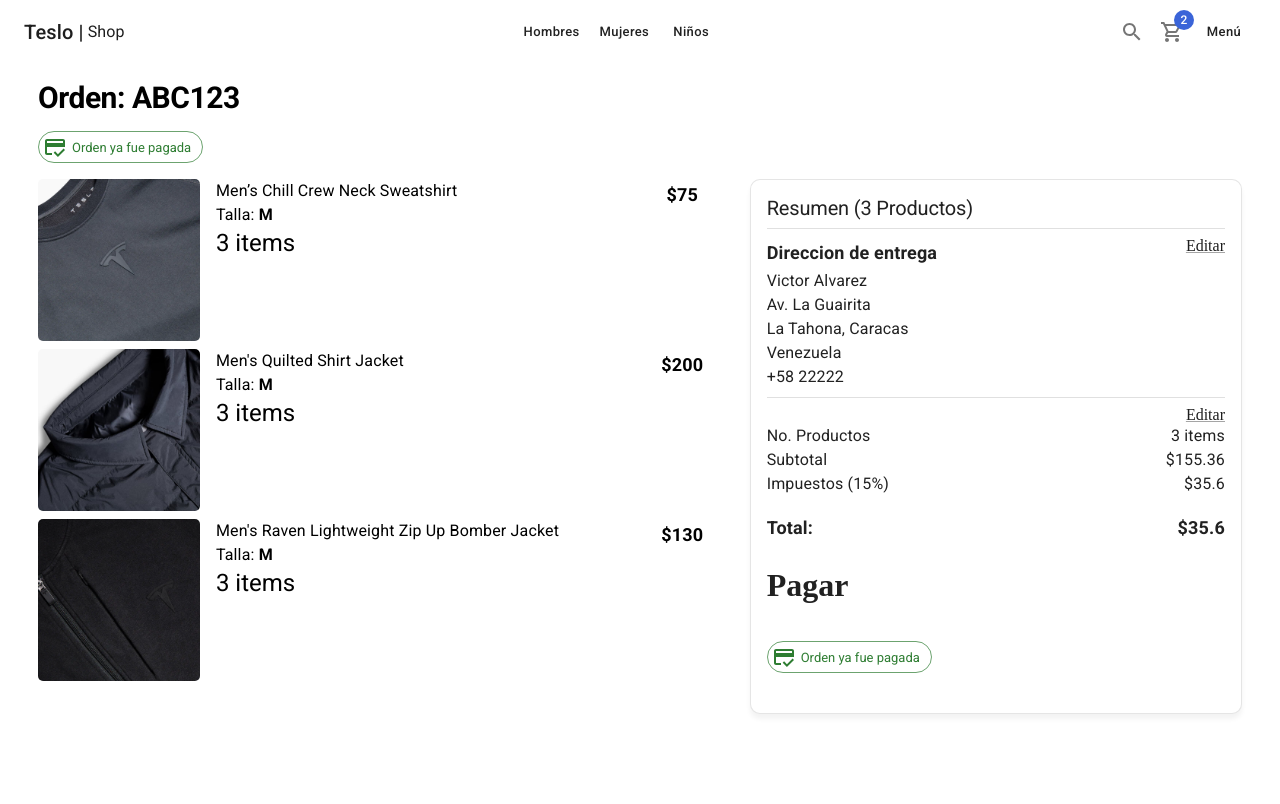
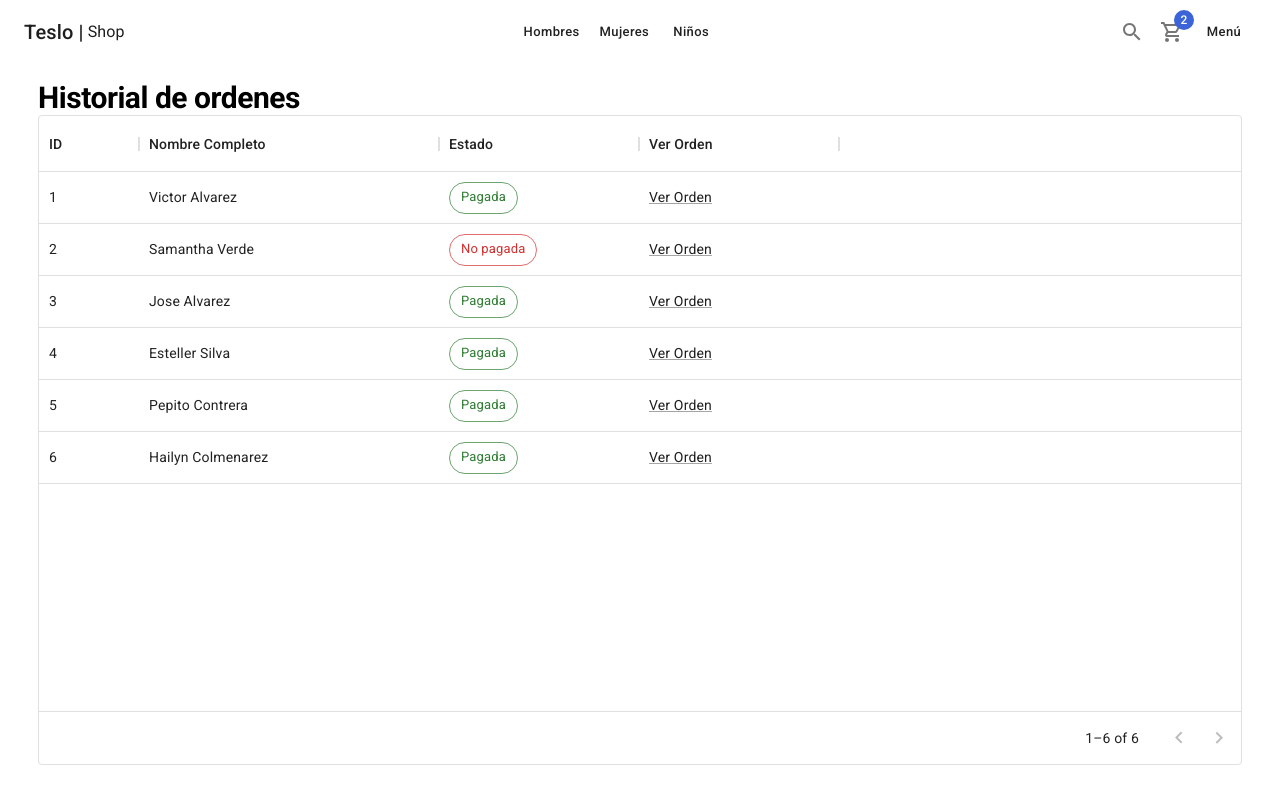
Before and after one commit to vhalvarez/teslo-shop-nextjs, a Next.js app: page /orders/history in a window 1280 px wide. Shown: the top 804 px of the page. Built offline with nearby package versions, Linux system fonts and the light colour scheme.

Commit message:
historial de ordenes

```diff
--- a/package.json
+++ b/package.json
@@ -13,6 +13,7 @@
     "@emotion/styled": "^11.8.1",
     "@mui/icons-material": "^5.5.1",
     "@mui/material": "^5.5.3",
+    "@mui/x-data-grid": "^5.8.0",
     "next": "12.1.4",
     "react": "18.0.0",
     "react-dom": "18.0.0",
--- /dev/null
+++ b/pages/orders/history.tsx
@@ -0,0 +1,69 @@
+import NextLink from "next/link";
+import { ShopLayout } from "../../components/layouts";
+import { DataGrid, GridColDef, GridValueGetterParams } from "@mui/x-data-grid";
+import { Chip, Grid, Link, Typography } from "@mui/material";
+
+const columns: GridColDef[] = [
+    { field: "id", headerName: "ID", width: 100 },
+    { field: "fullname", headerName: "Nombre Completo", width: 300 },
+
+    {
+        field: "paid",
+        headerName: "Estado",
+        description: "Muestra informacion si esta pagada la orden o no",
+        width: 200,
+        renderCell: (params: GridValueGetterParams) => {
+            return params.row.paid ? (
+                <Chip color="success" label="Pagada" variant="outlined" />
+            ) : (
+                <Chip color="error" label="No pagada" variant="outlined" />
+            );
+        },
+    },
+    {
+        field: "orden",
+        headerName: "Ver Orden",
+        width: 200,
+        sortable: false,
+        renderCell: (params: GridValueGetterParams) => {
+            return (
+                <NextLink href={`/orders/${params.row.id}`} passHref>
+                    <Link underline="always">Ver Orden</Link>
+                </NextLink>
+            );
+        },
+    },
+];
+
+const row = [
+    { id: 1, paid: true, fullname: "Victor Alvarez" },
+    { id: 2, paid: false, fullname: "Samantha Verde" },
+    { id: 3, paid: true, fullname: "Jose Alvarez" },
+    { id: 4, paid: true, fullname: "Esteller Silva" },
+    { id: 5, paid: true, fullname: "Pepito Contrera" },
+    { id: 6, paid: true, fullname: "Hailyn Colmenarez" },
+];
+
+const HistoryPage = () => {
+    return (
+        <ShopLayout
+            title="Historial de ordenes"
+            pageDescription="Historial de ordenes del cliente"
+        >
+            <Typography variant="h1" component="h1">
+                Historial de ordenes
+            </Typography>
+
+            <Grid item xs={12} sx={{ height: 650, width: "100%" }}>
+                <DataGrid
+                    rows={row}
+                    columns={columns}
+                    pageSize={10}
+                    rowsPerPageOptions={[10]}
+                />
+            </Grid>
+        </ShopLayout>
+    );
+};
+
+export default HistoryPage;
```
Also changed, not shown: 1 other file (tests, documents, lock files or other folders).
